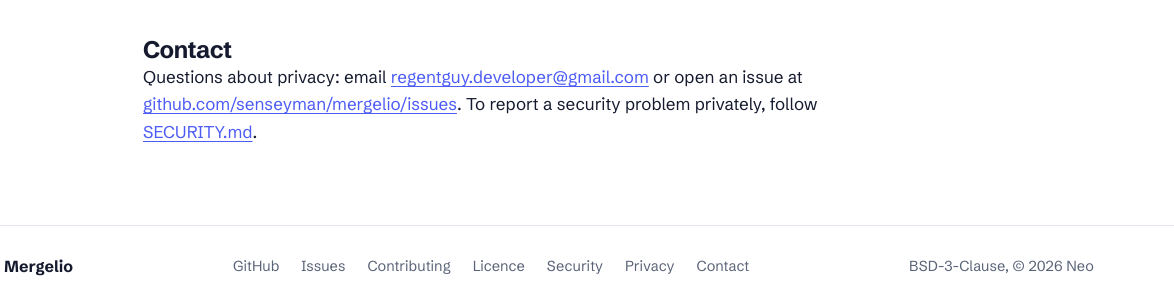
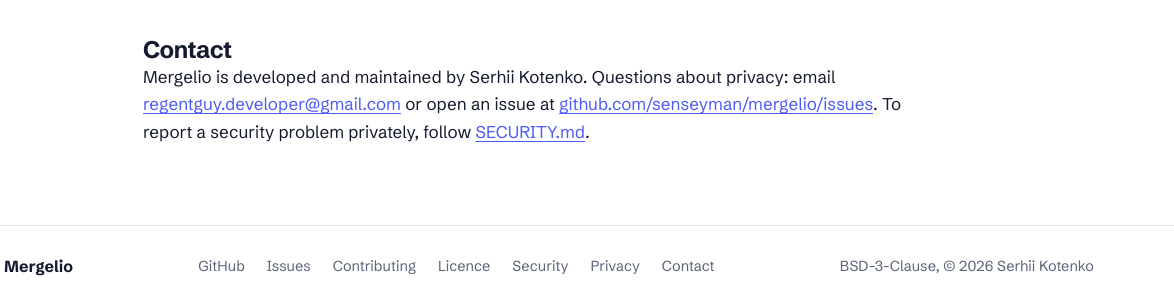
Before and after one commit to senseyman/mergelio-website, a plain HTML site: page website/privacy.html in a window 1280 px wide. Shown: the part 1044-1348 px from the top of the page, 106-1280 px from the left. Drawn offline with Linux system fonts and the light colour scheme.

Commit message:
chore: author name
Replace the "Neo" handle with the author's real name in the licence, README, site footers and the privacy page contact section.

```diff
--- a/website/privacy.html
+++ b/website/privacy.html
@@ -78,7 +78,7 @@
     </ul>
 
     <h2>Contact</h2>
-    <p>Questions about privacy: email <a href="mailto:regentguy.developer@gmail.com">regentguy.developer@gmail.com</a> or open an issue at <a href="https://github.com/senseyman/mergelio/issues">github.com/senseyman/mergelio/issues</a>. To report a security problem privately, follow <a href="https://github.com/senseyman/mergelio/blob/main/SECURITY.md">SECURITY.md</a>.</p>
+    <p>Mergelio is developed and maintained by Serhii Kotenko. Questions about privacy: email <a href="mailto:regentguy.developer@gmail.com">regentguy.developer@gmail.com</a> or open an issue at <a href="https://github.com/senseyman/mergelio/issues">github.com/senseyman/mergelio/issues</a>. To report a security problem privately, follow <a href="https://github.com/senseyman/mergelio/blob/main/SECURITY.md">SECURITY.md</a>.</p>
   </main>
 
   <footer class="foot">
@@ -93,7 +93,7 @@
         <a href="/privacy.html">Privacy</a>
         <a href="mailto:regentguy.developer@gmail.com">Contact</a>
       </nav>
-      <span class="copy-note">BSD-3-Clause, © 2026 Neo</span>
+      <span class="copy-note">BSD-3-Clause, © 2026 Serhii Kotenko</span>
     </div>
   </footer>
 </body>
```
Also changed, not shown: website/index.html (+1 -1 lines), 2 other files.
